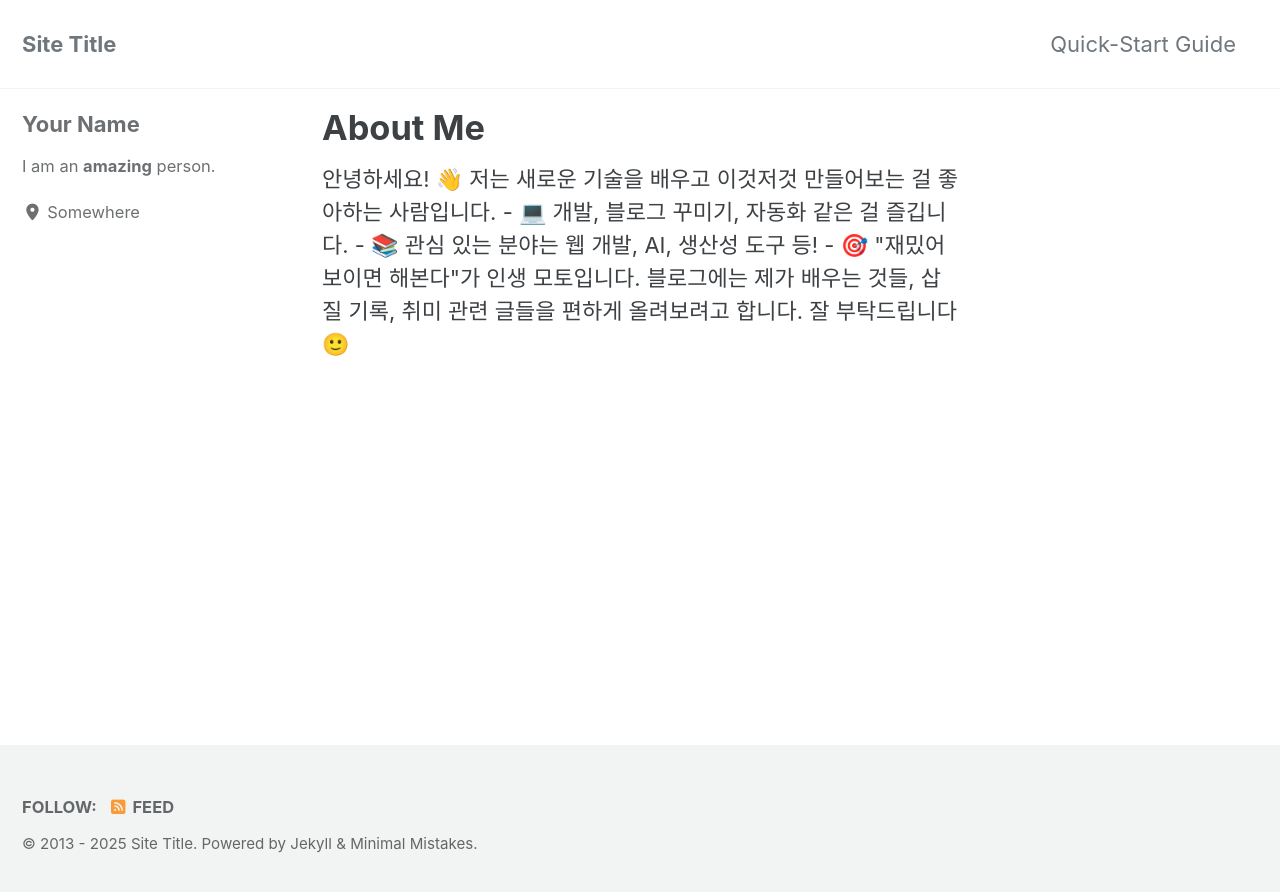
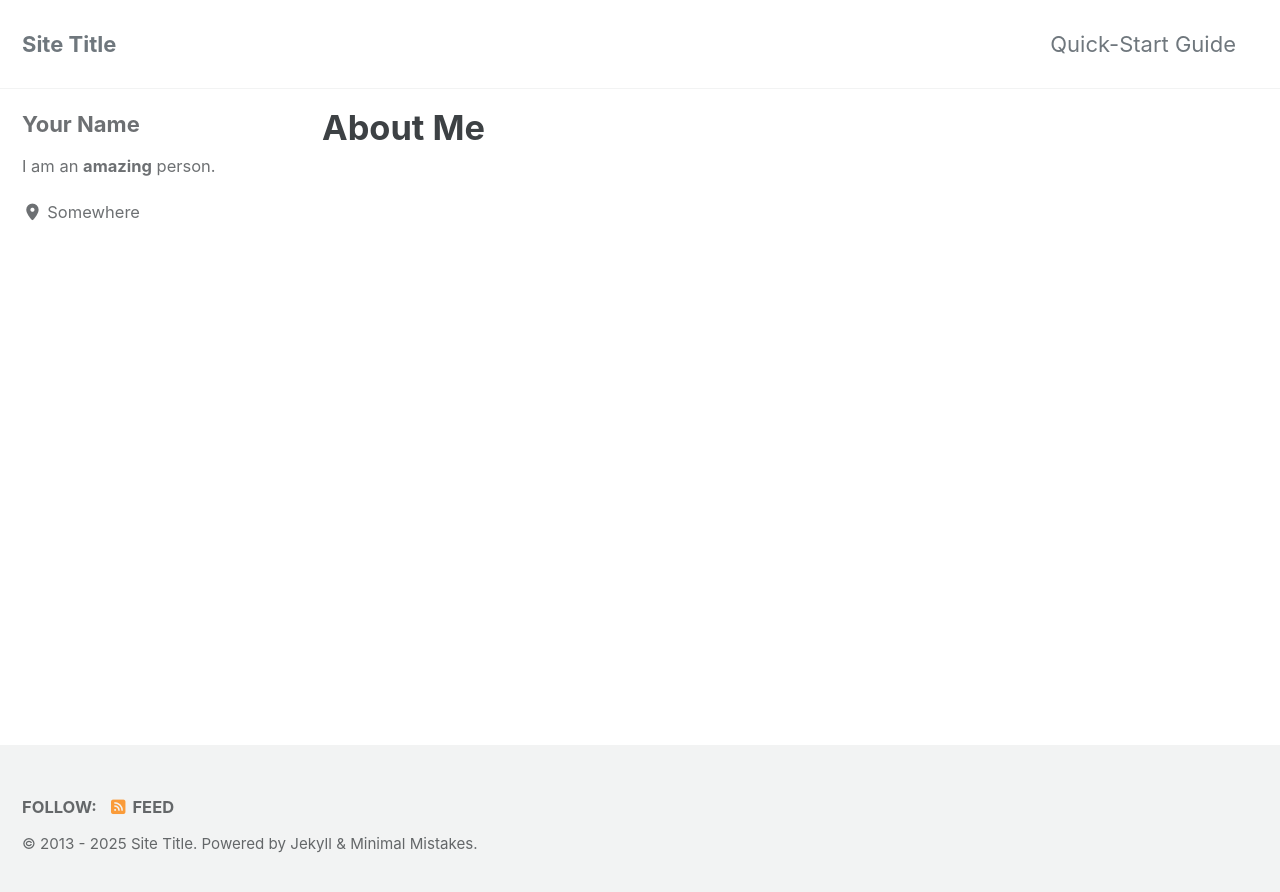
Before and after one commit to dododdododod/dododdododod.github.io, a Jekyll site: the page built from index.html, in a window 1280 px wide. Shown: the top 892 px of the page. Built offline with Jekyll 4.4.1, drawn with Linux system fonts in a browser that asks for light colours; cached includes are drawn as plain includes; the list of posts is cut into pages by our own code.

Commit message:
Update index.html

```diff
--- a/index.html
+++ b/index.html
@@ -3,13 +3,3 @@ layout: single
 title: "About Me"
 author_profile: true
 ---
-
-안녕하세요! 👋
-저는 새로운 기술을 배우고 이것저것 만들어보는 걸 좋아하는 사람입니다.
-
-- 💻 개발, 블로그 꾸미기, 자동화 같은 걸 즐깁니다.
-- 📚 관심 있는 분야는 웹 개발, AI, 생산성 도구 등!
-- 🎯 "재밌어 보이면 해본다"가 인생 모토입니다.
-
-블로그에는 제가 배우는 것들, 삽질 기록, 취미 관련 글들을 편하게 올려보려고 합니다.
-잘 부탁드립니다 🙂
```
